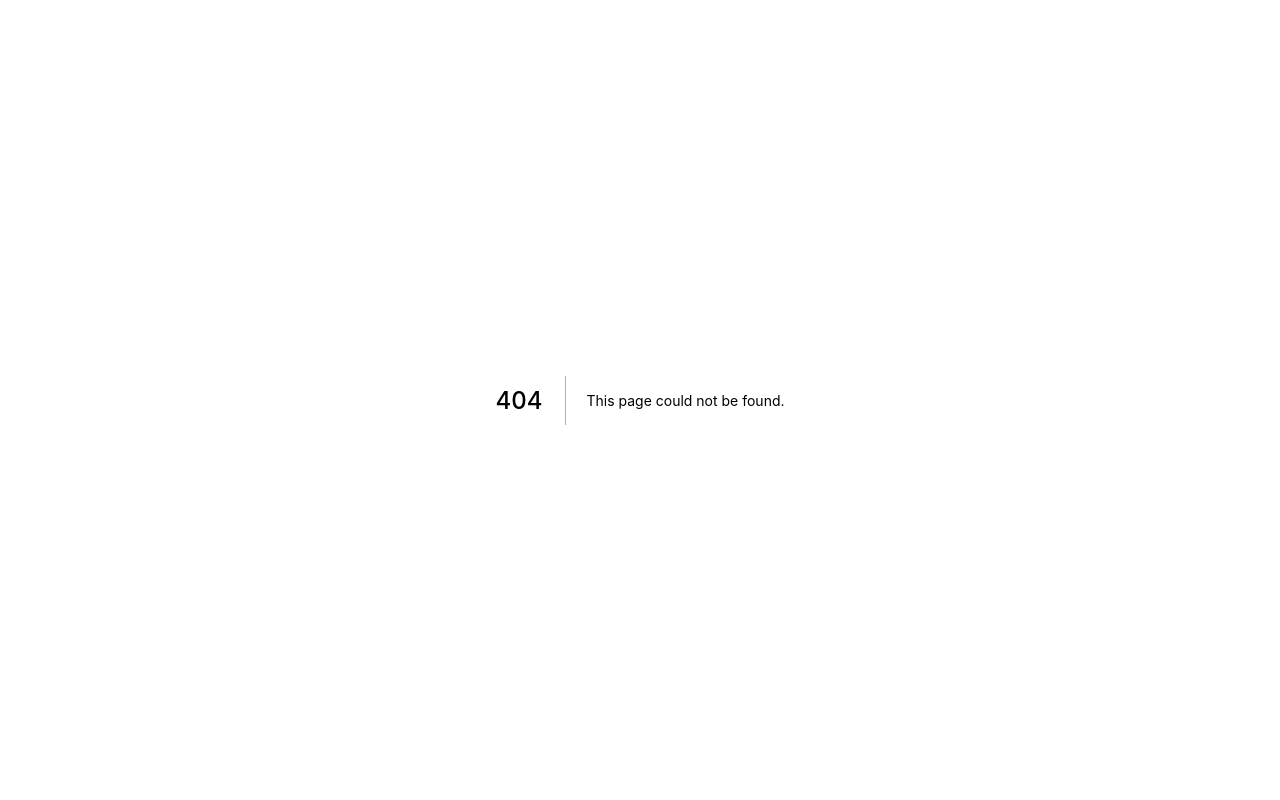
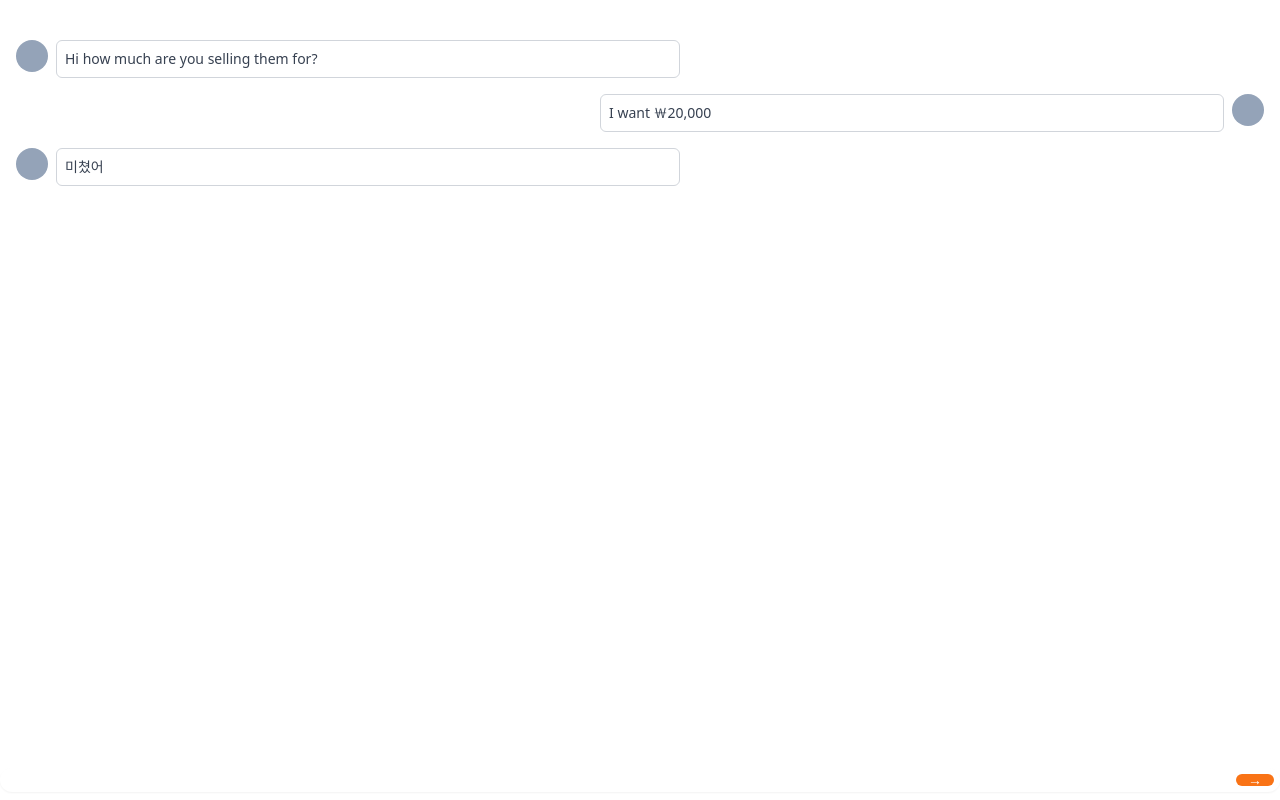
Before and after one commit to HyunG1u/Next-market, a Next.js app: page /chats/1 in a window 1280 px wide. Before the commit this address had no page. Built offline with nearby package versions, Linux system fonts and the light colour scheme.

Commit message:
feat: add chat page

```diff
--- /dev/null
+++ b/pages/chats/[id].tsx
@@ -0,0 +1,41 @@
+import type { NextPage } from "next";
+
+const ChatDetail: NextPage = () => {
+  return (
+    <div className="py-10 px-4 space-y-4">
+      <div className="flex items-start space-x-2">
+        <div className="w-8 h-8 rounded-full bg-slate-400" />
+        <div className="w-1/2 text-sm text-gray-700 p-2 border border-gray-300 rounded-md">
+          <p>Hi how much are you selling them for?</p>
+        </div>
+      </div>
+      <div className="flex flex-row-reverse items-start space-x-2 space-x-reverse">
+        <div className="w-8 h-8 rounded-full bg-slate-400" />
+        <div className="w-1/2 text-sm text-gray-700 p-2 border border-gray-300 rounded-md">
+          <p>I want ￦20,000</p>
+        </div>
+      </div>
+      <div className="flex items-start space-x-2">
+        <div className="w-8 h-8 rounded-full bg-slate-400" />
+        <div className="w-1/2 text-sm text-gray-700 p-2 border border-gray-300 rounded-md">
+          <p>미쳤어</p>
+        </div>
+      </div>
+      <div className="fixed py-2 bg-white bottom-0 inset-x-0">
+        <div className="flex relative items-center w-full mx-auto">
+          <input
+            type="text"
+            className="shadow-sm rounded-full w-full border-gray-300 focus:ring-orange-500 focus:outline-none pr-12 focus:border-orange-500"
+          />
+          <div className="absolute inset-y-0 flex py-1.5 pr-1.5 right-0">
+            <button className="flex focus:ring-2 focus:ring-offset-2 focus:ring-orange-500 items-center bg-orange-500 rounded-full px-3 hover:bg-orange-600 cursor-pointer text-sm text-white">
+              &rarr;
+            </button>
+          </div>
+        </div>
+      </div>
+    </div>
+  );
+};
+
+export default ChatDetail;
--- /dev/null
+++ b/pages/chats/index.tsx
@@ -0,0 +1,22 @@
+import type { NextPage } from "next";
+
+const Chats: NextPage = () => {
+  return (
+    <div className="py-10 divide-y-[1px]">
+      {[1, 1, 1, 1, 1, 1].map((_, i) => (
+        <div
+          key={i}
+          className="flex cursor-pointer py-3 items-center space-x-3"
+        >
+          <div className="w-12 h-12 rounded-full bg-slate-300" />
+          <div>
+            <p className="text-gray-700">Steve Jobs</p>
+            <p className="text-sm text-gray-500">Last Messages</p>
+          </div>
+        </div>
+      ))}
+    </div>
+  );
+};
+
+export default Chats;
```
